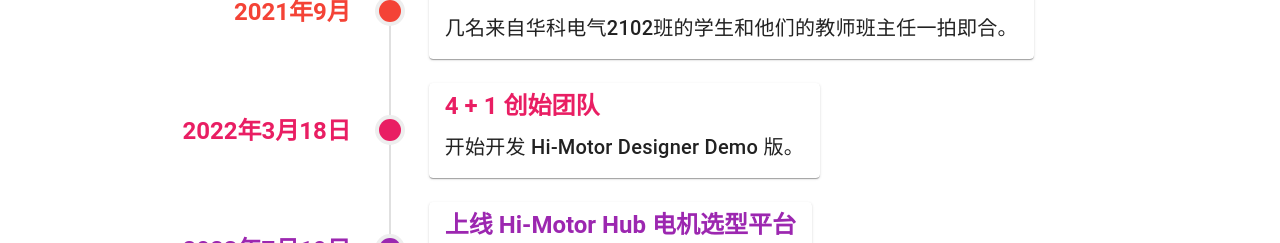
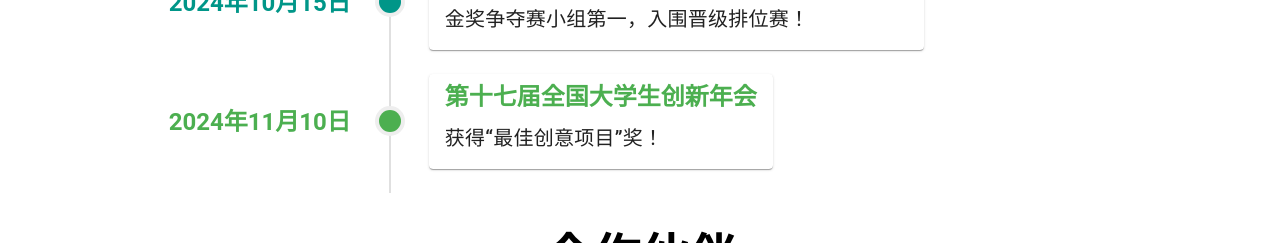
Before and after one commit to DawnEver/Hi-Motor-Home, a Vue app: page / in a window 1280 px wide. Shown: the part 2349-2592 px from the top of the page. Built offline with nearby package versions, Linux system fonts and the light colour scheme.

Commit message:
update 第十七届全国大学生创新年会

```diff
--- a/src/components/Milestones.vue
+++ b/src/components/Milestones.vue
@@ -85,6 +85,12 @@
                 content: '金奖争夺赛小组第一，入围晋级排位赛！',
                 link: 'https://news.hust.edu.cn/info/1002/53804.htm',
             },
+            {
+                marker: '2024年11月10日',
+                title: '第十七届全国大学生创新年会',
+                content: '获得“最佳创意项目”奖！',
+                link: 'https://seee.hust.edu.cn/info/1124/18328.htm',
+            },
         ]
     } else {
         return [
@@ -142,6 +148,12 @@
                 content: 'Ranked first in the group stage of the gold medal competition and advanced to the ranking round!',
                 link: 'https://news.hust.edu.cn/info/1002/53804.htm',
             },
+            {
+                marker: 'November 10, 2024',
+                title: 'The 17th National College Students Innovation Annual Conference',
+                content: 'Won the "Best Creative Project" award!',
+                link: 'https://seee.hust.edu.cn/info/1124/18328.htm',
+            },
         ]
     }
 
```
